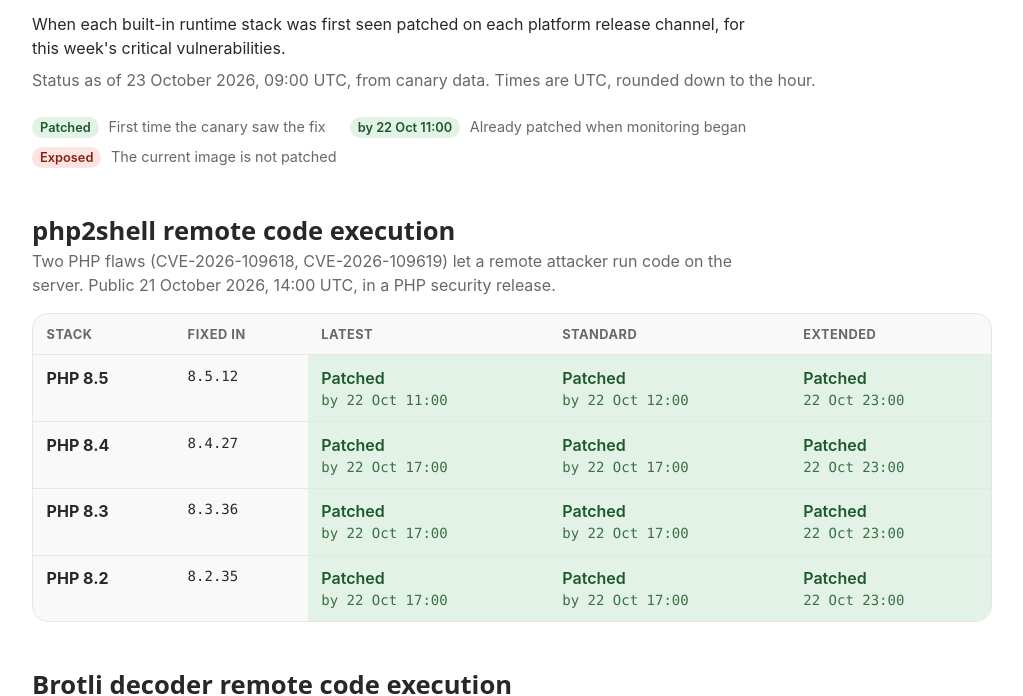
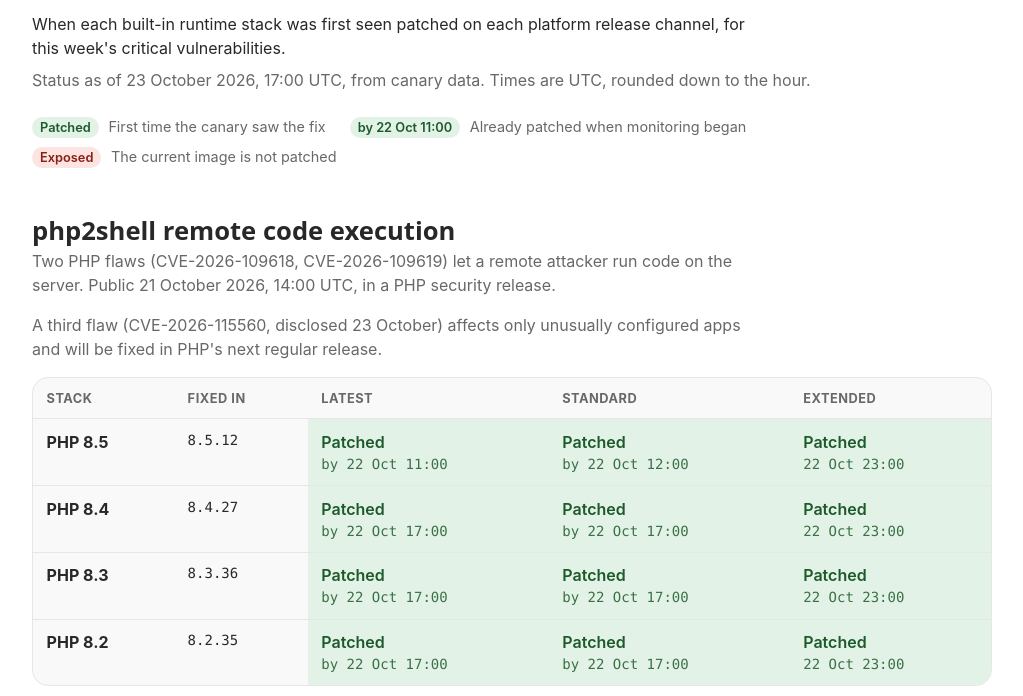
Before and after one commit to AdapptOnAzure/app-service-status, a plain HTML site: page index.html in a window 1280 px wide. Shown: the part 144-840 px from the top of the page, without its empty margins (128-1151 px from the left). Drawn offline with Linux system fonts and the light colour scheme; a web font is replaced by a local one.

Commit message:
23/10 5pm UTC, third PHP RCE detailed

```diff
--- a/index.html
+++ b/index.html
@@ -26,7 +26,7 @@
 <header class="page-header">
   <h1>App Service on Linux patch status by release channel</h1>
   <p class="lede">When each built-in runtime stack was first seen patched on each platform release channel, for this week's critical vulnerabilities.</p>
-  <p class="meta">Status as of <time datetime="2026-10-23T09:00Z">23 October 2026, 09:00 UTC</time>, from canary data. Times are UTC, rounded down to the hour.</p>
+  <p class="meta">Status as of <time datetime="2026-10-23T17:00Z">23 October 2026, 17:00 UTC</time>, from canary data. Times are UTC, rounded down to the hour.</p>
 </header>
 
 <main>
@@ -42,6 +42,7 @@
   <section aria-labelledby="php-heading">
     <h2 id="php-heading">php2shell remote code execution</h2>
     <p class="advisory">Two PHP flaws (CVE-2026-109618, CVE-2026-109619) let a remote attacker run code on the server. Public 21 October 2026, 14:00 UTC, in a PHP security release.</p>
+    <p class="advisory">A third flaw (CVE-2026-115560, disclosed 23 October) affects only unusually configured apps and will be fixed in PHP's next regular release.</p>
     <div class="table-wrap">
       <table>
         <thead>
@@ -307,6 +308,7 @@
     <h2 id="sources-heading">Sources</h2>
     <ul class="sources">
       <li>php2shell: <a href="https://azure.github.io/AppService/2026/10/21/php-critical-security-release-app-service-linux.html" rel="noopener noreferrer">Azure App Service blog</a>, <a href="https://www.helpnetsecurity.com/2026/10/21/php2shell-php-vulnerabilities-patched-cve-2026-109618-cve-2026-109619/" rel="noopener noreferrer">Help Net Security</a></li>
+      <li>CVE-2026-115560: <a href="https://www.php.net/index.php#2026-10-20-1" rel="noopener noreferrer">PHP announcement</a>, <a href="https://thehackernews.com/2026/10/urgent-php-warns-of-another-unpatched.html" rel="noopener noreferrer">The Hacker News</a></li>
       <li>Brotli: <a href="https://thehackernews.com/2026/10/nodejs-brotli-decoder-bug-could-allow.html" rel="noopener noreferrer">The Hacker News</a>, <a href="https://explainx.ai/blog/nodejs-security-release-october-2026-brotli-rce-tls-hostname-bypass-emudhra-2026" rel="noopener noreferrer">explainx.ai</a>, <a href="https://hol.org/guard/security/cves/CVE-2026-111497-out-of-bounds-write-in-google-brotli-decoder" rel="noopener noreferrer">HOL Guard</a></li>
       <li>eMudhra: <a href="https://blog.mozilla.org/security/2026/10/20/protecting-firefox-users-following-the-compromise-of-emudhra-intermediate-certificates/" rel="noopener noreferrer">Mozilla security blog</a>, <a href="https://emudhra.com/en/post/certificate-security-incident" rel="noopener noreferrer">eMudhra statement</a></li>
       <li>Release channels: <a href="https://azure.github.io/AppService/2026/05/06/platform-release-channel.html" rel="noopener noreferrer">Platform release channel announcement</a></li>
```
Also changed, not shown: 1 other file.
